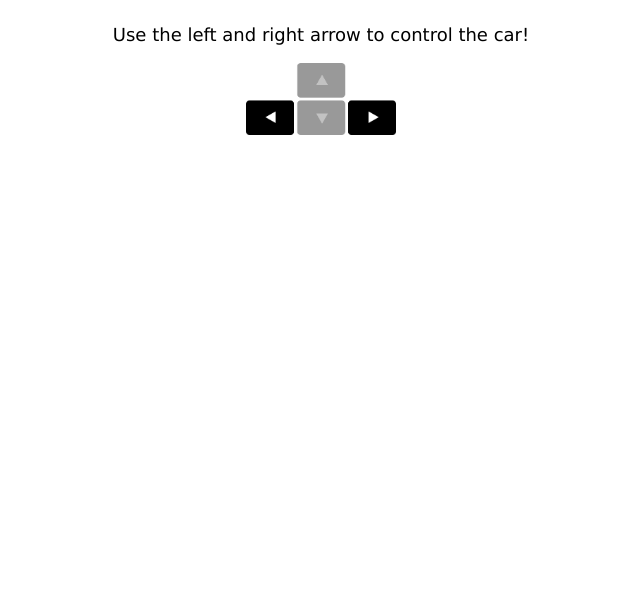
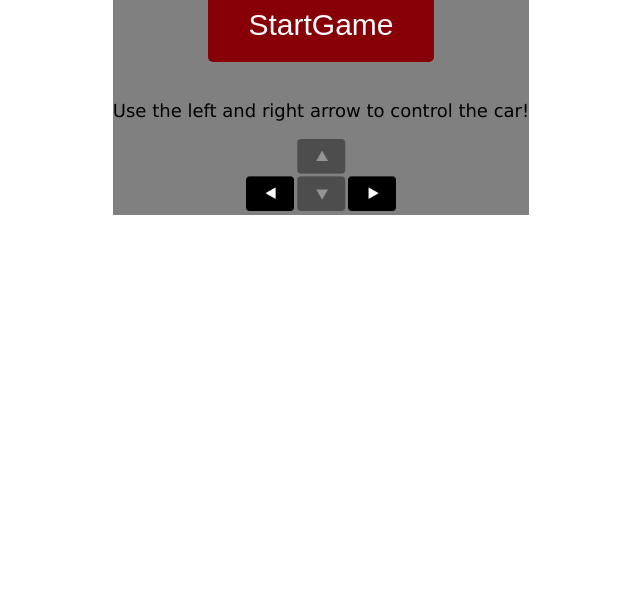
Before and after one commit to greciapatricia/fashion-victim, a plain HTML site: page index.html in a window 1280 px wide. Shown: the part 217-816 px from the top of the page, without its empty margins (319-959 px from the left). Drawn offline with Linux system fonts and the light colour scheme.

Commit message:
Styles.css

```diff
--- a/styles/style.css
+++ b/styles/style.css
@@ -1,15 +1,18 @@
 body {
-    padding: 20;
+  height: 625px;
+    padding: 20px;
     text-align: center;
-    height: 100vh;
+    display: flex;
+
+    flex-direction: column;
+    justify-content: center;
+    align-items:center;
+
   }
 
   .game-intro {
-    display: flex;
-    flex-direction: column;
-    justify-content: center;
-    align-items: center;
 
+     background-color: grey;
 }
 
   .game-intro p {
@@ -35,8 +38,3 @@ body {
     border-radius: 5px;
     margin-bottom: 20px;
   }
-
-  #game-board {
-      float: left;
-      padding: 20px 0px;
-  }
```
Also changed, not shown: index.html (+2 -0 lines).
